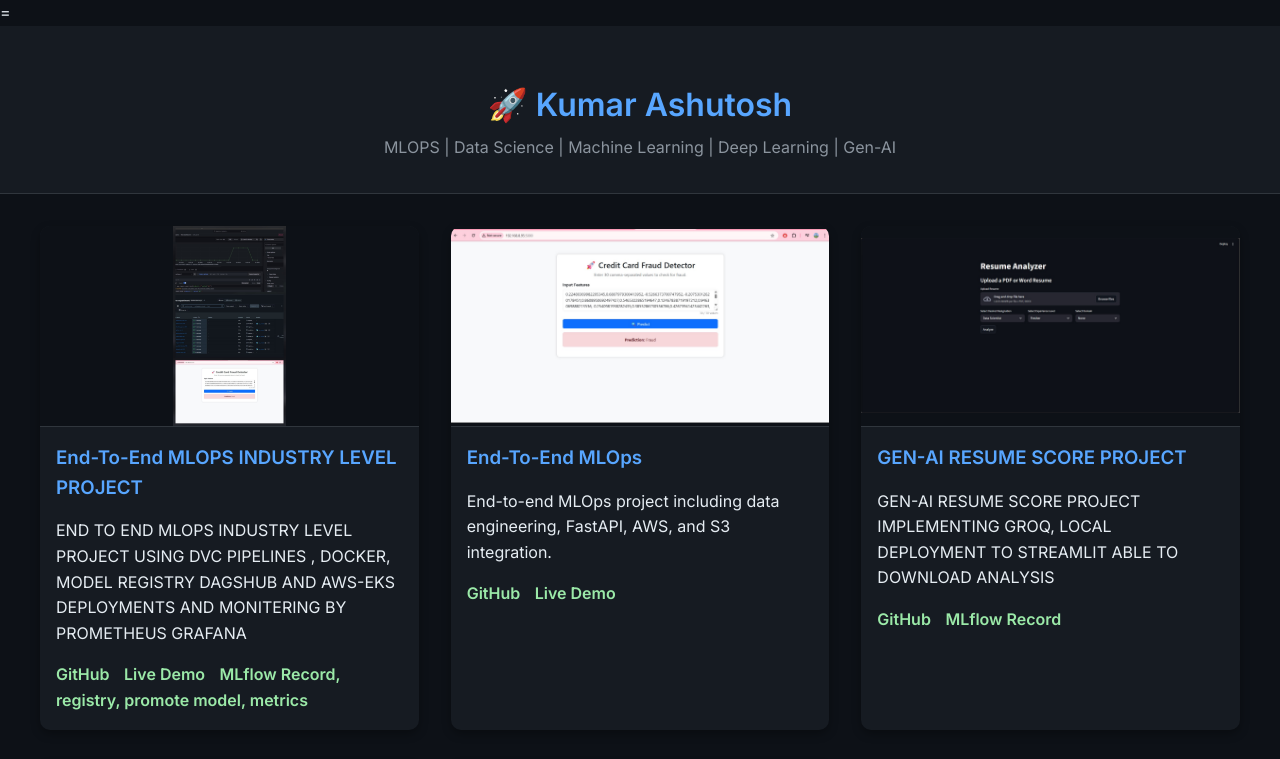
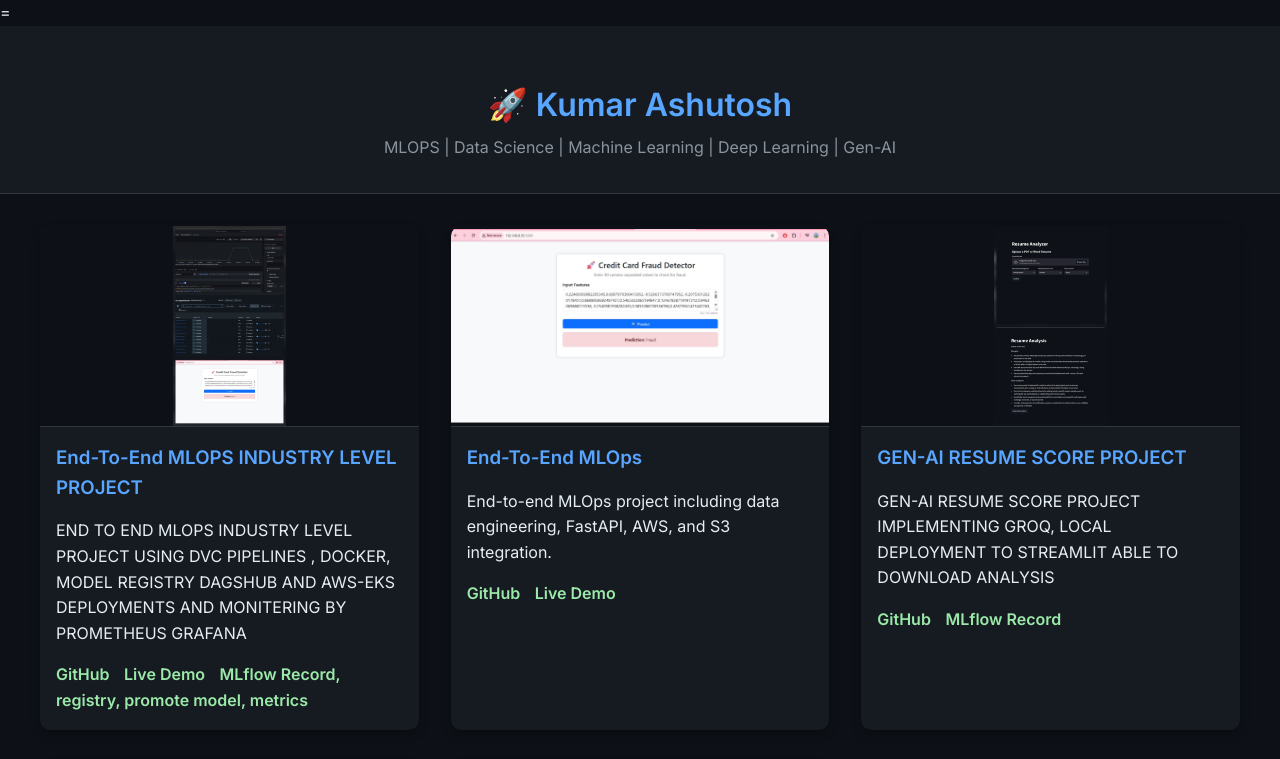
Before and after one commit to kumar7ashutosh/new_portfolio, a plain HTML site: page index.html in a window 1280 px wide. Shown: the top 759 px of the page. Drawn offline with Linux system fonts and the light colour scheme.

Commit message:
new portfolio

```diff
--- a/index.html
+++ b/index.html
@@ -135,7 +135,7 @@
 
 
     <div class="card">
-      <img src="assets/WhatsApp Image 2025-11-26 at 03.21.16.jpeg" alt="GEN-AI RESUME PROJECT">
+      <img src="assets/WhatsApp Image 2025-12-27 at 03.27.34.jpeg" alt="GEN-AI RESUME PROJECT">
       <div class="card-content">
         <h3>GEN-AI RESUME SCORE PROJECT</h3>
         <p>GEN-AI RESUME SCORE PROJECT IMPLEMENTING GROQ, LOCAL DEPLOYMENT TO STREAMLIT ABLE TO DOWNLOAD ANALYSIS</p>
```
Also changed, not shown: assets/WhatsApp Image 2025-12-27 at 03.27.34.jpeg (added).
